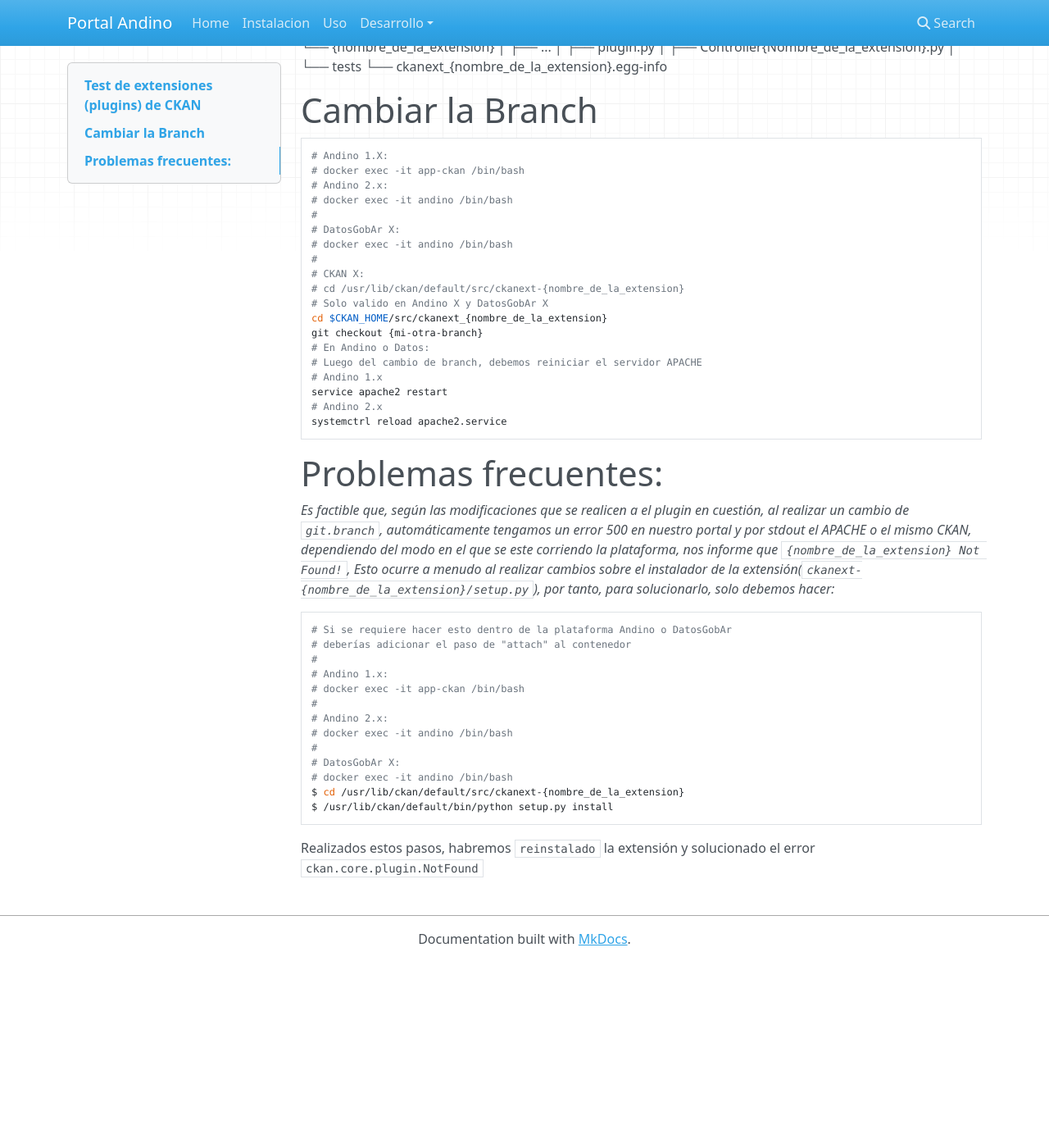
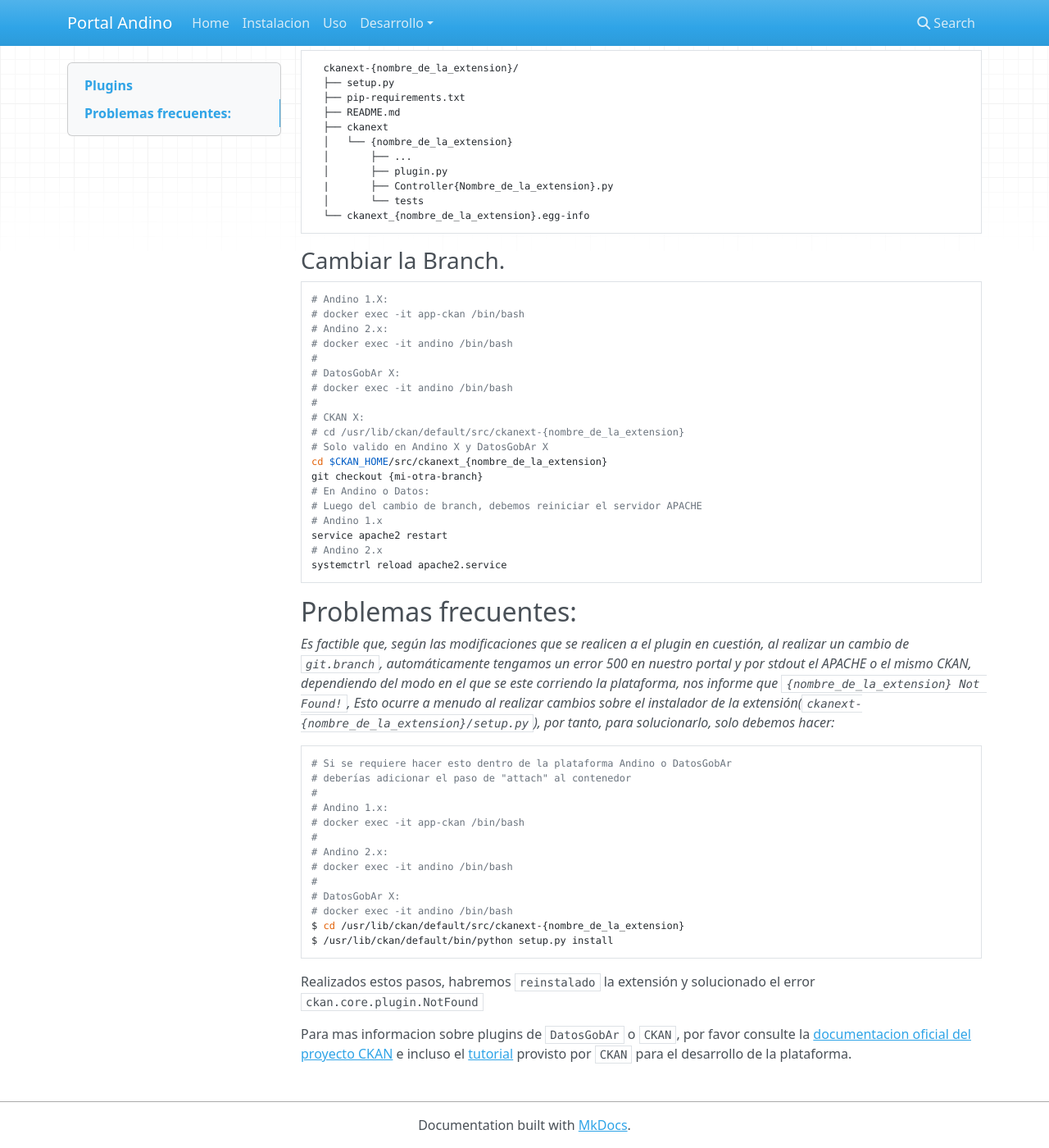
Before and after one commit to datosgobar/portal_datos.gob.ar, an MkDocs documentation site: the page built from docs/setup/extension.md, in a window 1280 px wide and 1400 px high, scrolled down 357 px. Shown: the whole window at 82% size. Built offline with MkDocs 1.6.1, drawn with Linux system fonts in a browser that asks for light colours; nearby versions of some CDN libraries; old or Windows-style settings are respelled for this version of MkDocs; before the commit the page ends 1530 px from its top, so only the background shows below that; some of the changed text lies outside the part shown.

Commit message:
Añado documentacion para extender la plataforma

````diff
--- a/docs/setup/extension.md
+++ b/docs/setup/extension.md
@@ -1,4 +1,6 @@
-Test de extensiones (plugins) de CKAN
+Extension de la plataforma `DatosGobAr`:
+
+Plugins
 ---
 
 La plataforma `CKAN` al ser instalada, por omisión, almacena todo su código fuente en la `PATH=/usr/lib/ckan/default/src`, homologamente, Andino X y DatosGobAr funcionan de la misma manera, por tanto dentro de su contenedor principal `datosgobar` y `andino` respectivamente, será dispuesto todo su código fuente.
@@ -9,6 +11,7 @@ Así mismo, las extensiones son guardadas con un formato particular, predefinido
 
 _Y responden al árbol:_
 
+```
   ckanext-{nombre_de_la_extension}/
   ├── setup.py
   ├── pip-requirements.txt
@@ -20,8 +23,8 @@ _Y responden al árbol:_
   |       ├── Controller{Nombre_de_la_extension}.py
   │       └── tests
   └── ckanext_{nombre_de_la_extension}.egg-info
-
-# Cambiar la Branch
+```
+### Cambiar la Branch.
 
 ```bash
 # Andino 1.X:
@@ -45,7 +48,7 @@ service apache2 restart
 systemctrl reload apache2.service
 ```
 
-# Problemas frecuentes:
+## Problemas frecuentes:
 
 _Es factible que, según las modificaciones que se realicen a el plugin en cuestión, al realizar un cambio de `git.branch`, automáticamente tengamos un error 500 en nuestro portal y por stdout el APACHE o el mismo CKAN, dependiendo del modo en el que se este corriendo la plataforma, nos informe que `{nombre_de_la_extension} Not Found!`, Esto ocurre a menudo al realizar cambios sobre el instalador de la extensión(`ckanext-{nombre_de_la_extension}/setup.py`), por tanto, para solucionarlo, solo debemos hacer:_
 
@@ -65,3 +68,5 @@ $ cd /usr/lib/ckan/default/src/ckanext-{nombre_de_la_extension}
 $ /usr/lib/ckan/default/bin/python setup.py install
 ```
 Realizados estos pasos, habremos `reinstalado` la extensión y solucionado el error `ckan.core.plugin.NotFound`
+
+Para mas informacion sobre plugins de `DatosGobAr` o `CKAN`, por favor consulte la [documentacion oficial del proyecto CKAN](http://docs.ckan.org/en/latest/extensions/index.html) e incluso el [tutorial](http://docs.ckan.org/en/latest/extensions/tutorial.html) provisto por `CKAN` para el desarrollo de la plataforma.
````
